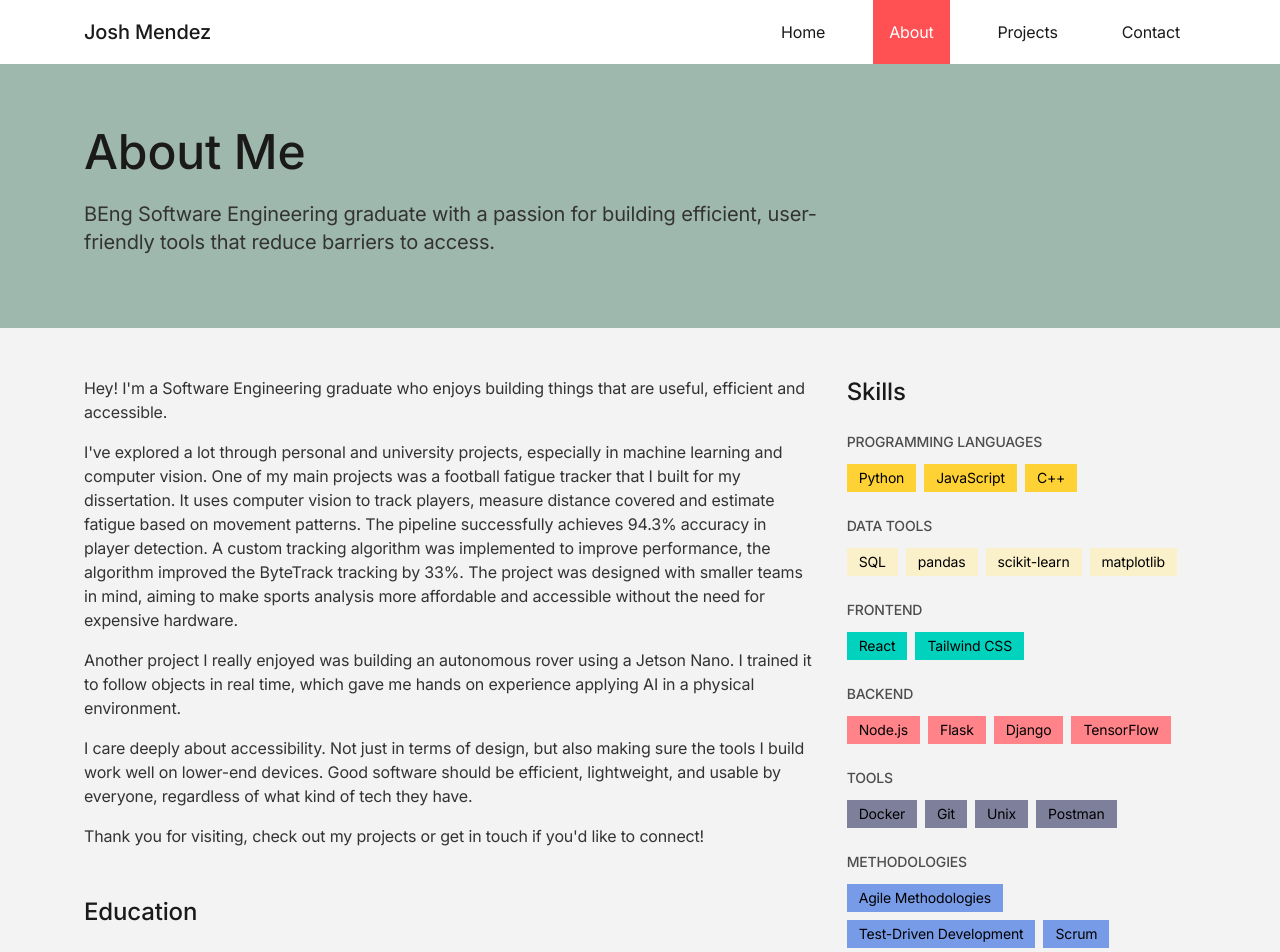
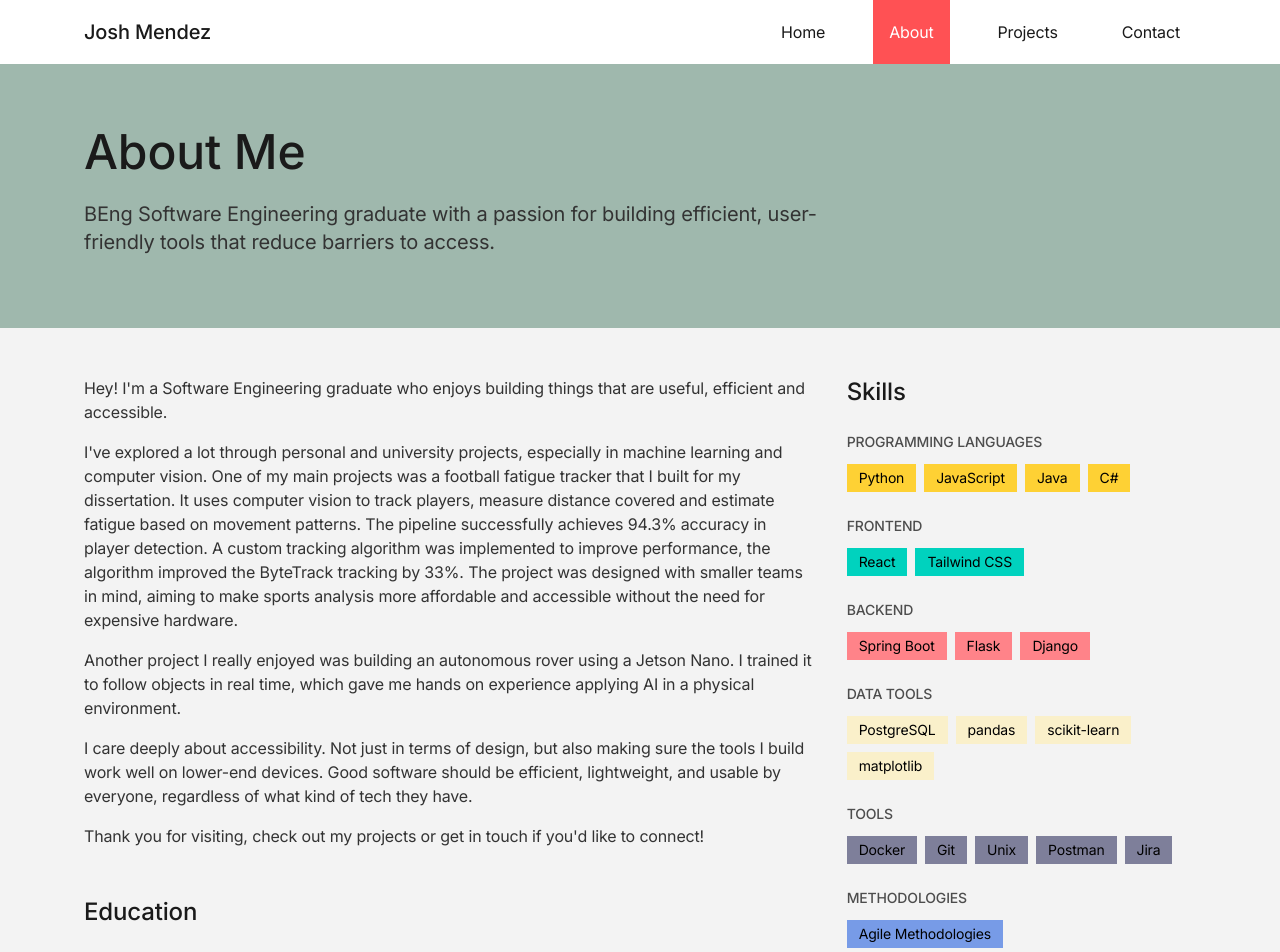
Before and after one commit to jxshmendez/Portfolio-Website, a React (Vite) app in the folder frontend/: page /about in a window 1280 px wide. Shown: the top 952 px of the page. Built offline with nearby package versions, Linux system fonts and the light colour scheme.

Commit message:
ammended skills

```diff
--- a/frontend/package.json
+++ b/frontend/package.json
@@ -29,6 +29,6 @@
     "postcss": "^8.4.27",
     "tailwindcss": "^3.3.3",
     "typescript": "^5.0.2",
-    "vite": "^4.5.13"
+    "vite": "^4.5.14"
   }
 }
--- a/frontend/src/pages/About.tsx
+++ b/frontend/src/pages/About.tsx
@@ -96,28 +96,8 @@ const About = () => {
                       {[
                         { name: 'Python', color: '#FED134' },
                         { name: 'JavaScript', color: '#FED134' },
-                        { name: 'C++', color: '#FED134' },
-
-                      ].map(skill => (
-                        <span
-                          key={skill.name}
-                          className="px-3 py-1 text-sm text-black"
-                          style={{ backgroundColor: skill.color }}
-                        >
-                          {skill.name}
-                        </span>
-                      ))}
-                    </div>
-                  </div>
-
-                  <div>
-                    <h3 className="text-sm uppercase font-medium mb-3 text-primary-600">Data Tools</h3>
-                    <div className="flex flex-wrap gap-2">
-                      {[
-                        { name: 'SQL', color: '#FAF0CA' },
-                        { name: 'pandas', color: '#FAF0CA' },
-                        { name: 'scikit-learn', color: '#FAF0CA' },
-                        { name: 'matplotlib', color: '#FAF0CA' },
+                        { name: 'Java', color: '#FED134' },
+                          { name: 'C#', color: '#FED134' }
 
                       ].map(skill => (
                         <span
@@ -155,10 +135,30 @@ const About = () => {
                         <h3 className="text-sm uppercase font-medium mb-3 text-primary-600">Backend</h3>
                         <div className="flex flex-wrap gap-2">
                             {[
-                        { name: 'Node.js', color: '#FF8389' },
+                                { name: 'Spring Boot', color: '#FF8389' },
                                 { name: 'Flask', color: '#FF8389' },
                                 { name: 'Django', color: '#FF8389' },
-                        { name: 'TensorFlow', color: '#FF8389' },
+                            ].map(skill => (
+                                <span
+                                    key={skill.name}
+                                    className="px-3 py-1 text-sm text-black"
+                                    style={{ backgroundColor: skill.color }}
+                                >
+                          {skill.name}
+                        </span>
+                            ))}
+                        </div>
+                    </div>
+
+                  <div>
+                    <h3 className="text-sm uppercase font-medium mb-3 text-primary-600">Data Tools</h3>
+                    <div className="flex flex-wrap gap-2">
+                      {[
+                        { name: 'PostgreSQL', color: '#FAF0CA' },
+                        { name: 'pandas', color: '#FAF0CA' },
+                        { name: 'scikit-learn', color: '#FAF0CA' },
+                        { name: 'matplotlib', color: '#FAF0CA' },
+
                       ].map(skill => (
                         <span
                           key={skill.name}
@@ -180,6 +180,7 @@ const About = () => {
                         { name: 'Git', color: '#7E7F9A' },
                         { name: 'Unix', color: '#7E7F9A' },
                         { name: 'Postman', color: '#7E7F9A' },
+                          { name: 'Jira', color: '#7E7F9A' },
                       ].map(skill => (
                         <span
                           key={skill.name}
@@ -219,7 +220,7 @@ const About = () => {
                 <h2 className="text-2xl font-medium mb-6">Interests</h2>
                 <ul className="space-y-2 text-primary-700">
                   <li>Computer Hardware</li>
-                  <li>Machine Learning</li>
+                  <li>Web Development</li>
                   <li>Rock Climbing</li>
                   <li>Cooking</li>
                   <li>Guitar</li>
```
Also changed, not shown: 1 other file (tests, documents, lock files or other folders). Lines whose indentation alone changed are shown as unchanged.
